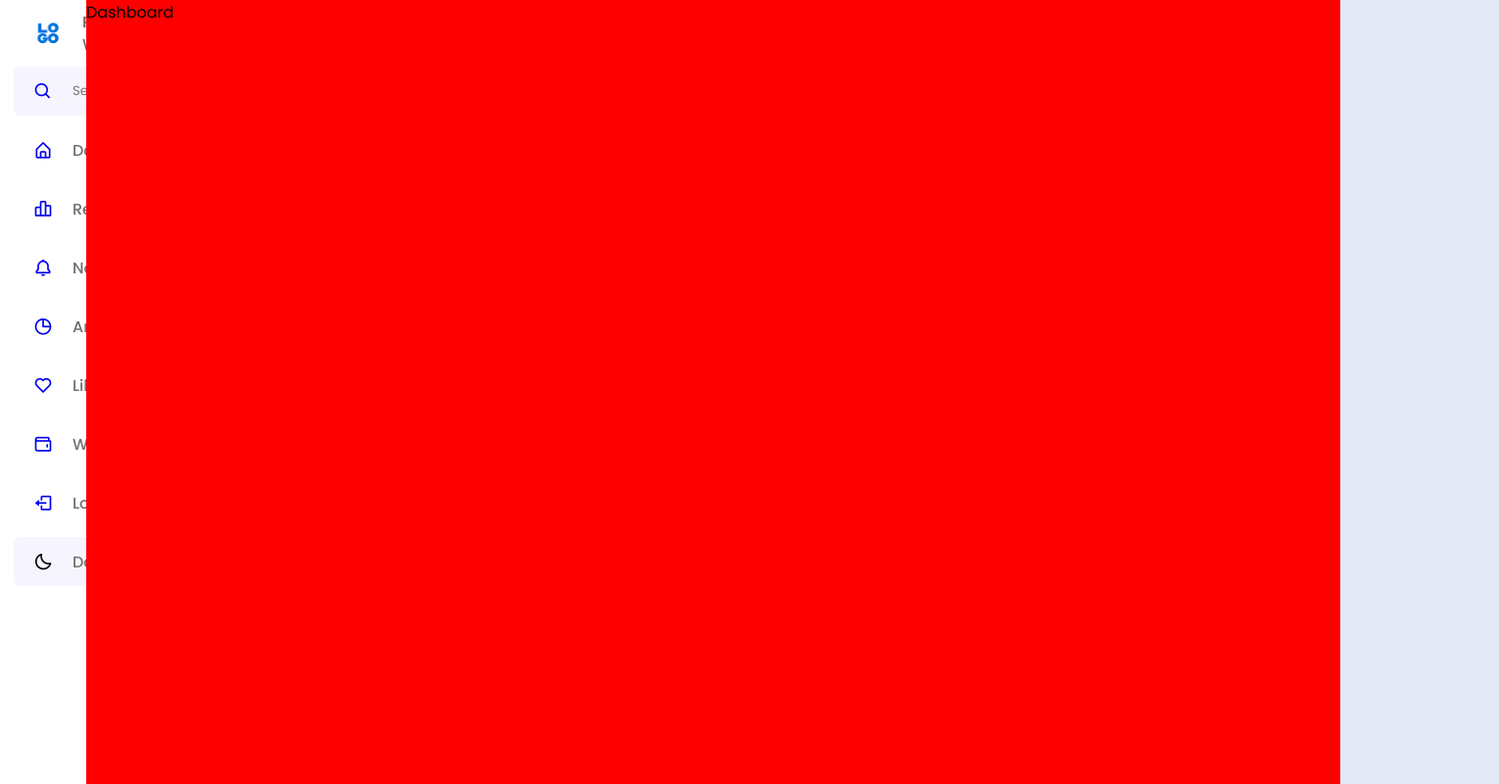
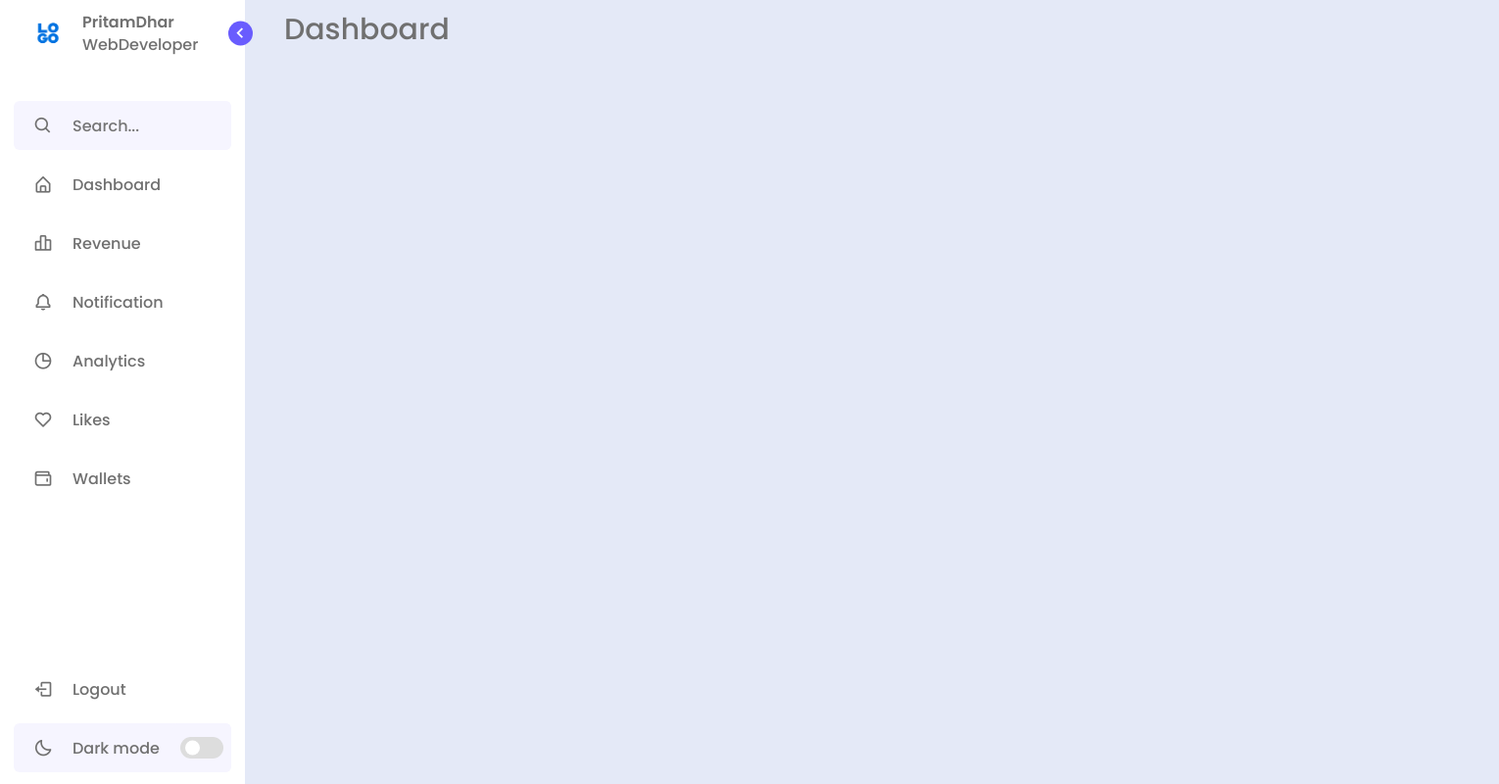
Before and after one commit to pritamdhar6468/sidebar, a plain HTML site: page index.html in a window 1280 px wide. Both pictures are taken after a click on the icon 67 px from the left and 34 px from the top of the page. Shown: the whole page at 98% size, 1530 px wide, since content can reach past the window. Drawn offline with nearby package versions, Linux system fonts and the light colour scheme.

Commit message:
complete the project

```diff
--- a/app.js
+++ b/app.js
@@ -9,6 +9,10 @@ const body=document.querySelector('body'),
         sidebar.classList.toggle("close");
       });
 
+      searchBtn.addEventListener("click",() =>{
+        sidebar.classList.remove("close");
+      });
+
       modeSwitch.addEventListener("click",() =>{
         body.classList.toggle("dark");
 
--- a/index.html
+++ b/index.html
@@ -30,10 +30,10 @@
         <div class="menu-bar">
             <div class="menu">
                 <li class="search-box">
-                    <a href="#">
+
                         <i class='bx bx-search icons' ></i>
-                        <input type="search" placeholder="Search...">
-                    </a>
+                        <input type="text" placeholder="Search...">
+
                 </li>
                 <ul class="menu-links">
                     <li class="nav-links">
--- a/style.css
+++ b/style.css
@@ -27,7 +27,7 @@
 body {
     height: 100vh;
     background: var(--body-color);
-    transition: var(--tran-04);
+    transition: var(--tran-05);
 }
 
 body.dark{
@@ -49,6 +49,7 @@ body.dark{
     padding: 10px 14px;
     background: var(--sidebar-color);
     transition: var(--tran-05);
+    z-index: 100;
 }
 
 
@@ -75,6 +76,7 @@ body.dark{
     min-width: 60px;
     display: flex;
     align-items: center;
+    justify-content: center;
 }
 
 .sidebar li {
@@ -93,7 +95,7 @@ body.dark{
     font-size: 20px;
 }
 
-.sidebar li .icon,
+.sidebar li .icons,
 .sidebar li .text {
     color: var(--text-color);
     transition: var(--tran-02);
@@ -145,17 +147,22 @@ header .image-text .header-text {
 }
 
 .sidebar.close header .toggle{
-    transform: translateY(-50%);
+    transform: translateY(-50%) ;
 }
 
 body.dark .sidebar header .toggle{
-    transform: rotate(180deg);
+    /* transform: rotate(180deg); */
     color: var(--text-color);
 }
+.sidebar .menu{
+    margin-top: 35px;
+}
+
 
 .sidebar .search-box {
     background: var(--primary-color-light);
     border-radius: 6px;
+    transition: var(--tran-05);
 }
 
 .search-box input {
@@ -164,8 +171,10 @@ body.dark .sidebar header .toggle{
     outline: none;
     border: none;
     border-radius: 6px;
+    font-size: 16px;
+    font-weight: 500;
     background: var(--primary-color-light);
-
+    transition: var(--tran-05);
 
 }
 
@@ -184,20 +193,20 @@ body.dark .sidebar header .toggle{
     background: var(--primary-color);
 }
 
-.sidebar li a:hover .icon,
+.sidebar li a:hover .icons,
 .sidebar li a:hover .text {
     color: var(--sidebar-color);
 
 }
 
-body.dark .sidebar li a:hover .icon,
+body.dark .sidebar li a:hover .icons,
 body.dark .sidebar li a:hover .text {
     color: var(--text-color);
 
 }
 
-.sidebar .menu-bar {
-    height: calc(100%-50px);
+.sidebar .menu-bar{
+    height: calc(100% - 50px);
     display: flex;
     flex-direction: column;
     justify-content: space-between;
@@ -245,6 +254,7 @@ body.dark .menu-bar .mode i.moon{
     cursor: pointer;
     border-radius: 6px;
     background: var(--primary-color-light);
+    transition: var(--tran-05);
 }
 
 .toggle-switch .switch {
@@ -274,8 +284,21 @@ body.dark .switch::before{
 
 .home{
     position: relative;
+    left: 250px;
+    height: 100vh;
+    width: calc(100%-250px);
+    background: var(--body-color);
+    transition: var(--tran-05);
+}
+
+.home .text{
+    font-size: 30px;
+    font-weight: 500;
+    color:  var(--text-color);
+    padding: 8px 40px;
+}
+
+.sidebar.close ~ .home{
     left: 88px;
-    height: 100vh;
     width: calc(100%-88px);
-    background: red;
 }
```
